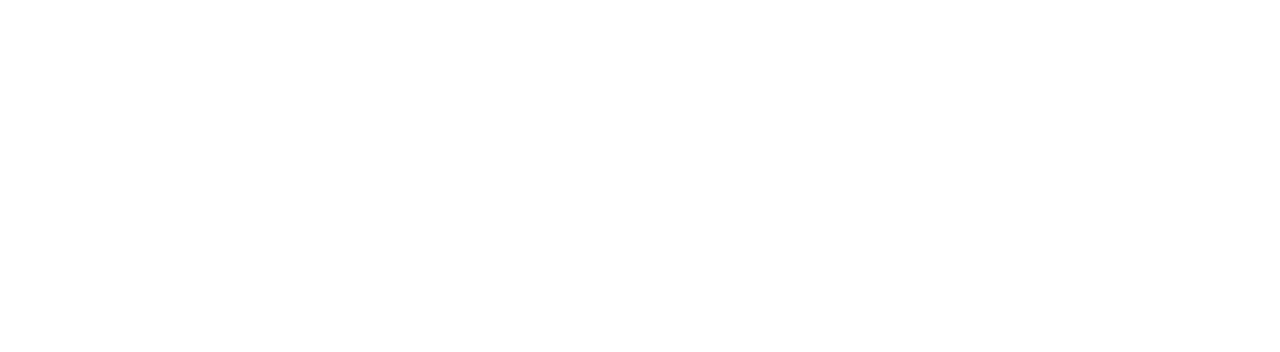
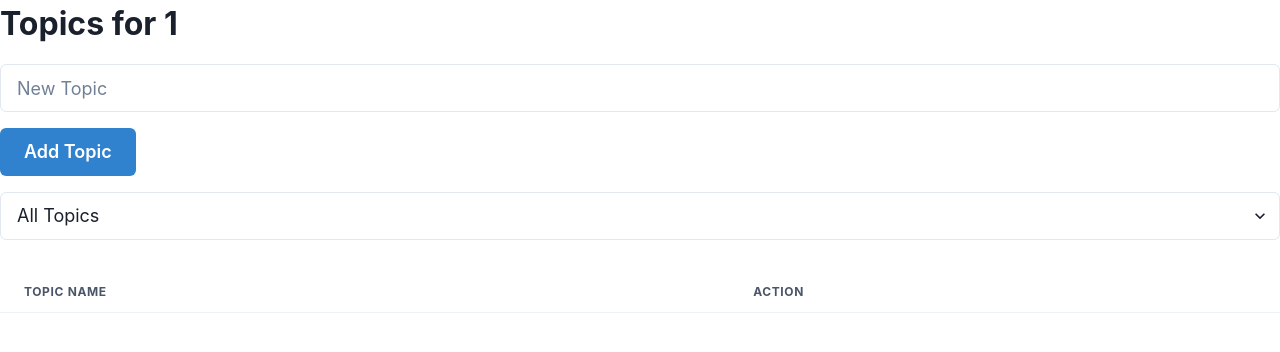
Before and after one commit to SinghVivek2023/our-app, a React (Create React App) app: page /topics/1 in a window 1280 px wide. Shown: the top 352 px of the page. Built offline with nearby package versions, Linux system fonts and the light colour scheme.

Commit message:
upadted the App.js, Topics.js and index.js according to latest react-router-dom@6.11.0

```diff
--- a/src/App.js
+++ b/src/App.js
@@ -13,10 +13,11 @@ import {
   Th,
   Td,
 } from "@chakra-ui/react";
-import { Link, Route } from "react-router-dom";
+import { Link, Route, Routes } from "react-router-dom";
 import standards from "./data/standard";
 import subjects from "./data/subjects";
 import initialChapters from "./data/chapters";
+import topics from "./data/topics";
 import Topics from "./Topics";
 
 const App = () => {
@@ -48,7 +49,9 @@ const App = () => {
   return (
     <Box>
       <FormControl p={4}>
-        <FormLabel>Select standards</FormLabel>
+        <FormLabel fontSize="xl" fontWeight="bold">
+          Select standards
+        </FormLabel>
         <Select
           value={{ label: selectedStandard, value: selectedStandard }}
           options={standards.map((standard) => ({
@@ -58,12 +61,15 @@ const App = () => {
           onChange={(selectedOption) =>
             setSelectedStandard(selectedOption.value)
           }
-          placeholder="Select Standard"
+          placeholder="Select Standards"
+          size="lg"
         />
       </FormControl>
       {selectedStandard && (
         <FormControl p={4}>
-          <FormLabel>Select subject</FormLabel>
+          <FormLabel fontSize="xl" fontWeight="bold">
+            Select subjects
+          </FormLabel>
           <Select
             value={{ label: selectedSubject, value: selectedSubject }}
             options={subjects[selectedStandard].map((subject) => ({
@@ -73,7 +79,8 @@ const App = () => {
             onChange={(selectedOption) =>
               setSelectedSubject(selectedOption.value)
             }
-            placeholder="Select Subject"
+            placeholder="Select Subjects"
+            size="lg"
           />
         </FormControl>
       )}
@@ -83,9 +90,13 @@ const App = () => {
             placeholder="New Chapter"
             value={newChapter}
             onChange={(e) => setNewChapter(e.target.value)}
+            size="lg"
+            mr={4}
           />
-          <Button onClick={handleAddChapter}>Add Chapter</Button>
-          <Table mt={4}>
+          <Button onClick={handleAddChapter} colorScheme="blue" size="lg">
+            Add Chapter
+          </Button>
+          <Table variant="simple" mt={4}>
             <Thead>
               <Tr>
                 <Th>Chapter Name</Th>
@@ -97,10 +108,19 @@ const App = () => {
                 <Tr key={chapter}>
                   <Td>{chapter}</Td>
                   <Td>
-                    <Button onClick={() => handleDeleteChapter(chapter)}>
+                    <Button
+                      onClick={() => handleDeleteChapter(chapter)}
+                      colorScheme="red"
+                      mr={2}
+                    >
                       Delete
                     </Button>
-                    <Link to={`/topics/${chapter}`}>Go For Topics</Link>
+                    <Link
+                      to={`/topics/${chapter}`}
+                      state={{ topics: topics[chapter] }}
+                    >
+                      Go For Topics
+                    </Link>
                   </Td>
                 </Tr>
               ))}
@@ -108,7 +128,9 @@ const App = () => {
           </Table>
         </Box>
       )}
-      <Route path="/topics/:chapter" component={Topics} />
+      <Routes>
+        <Route path="/topics/:chapter" element={<Topics />} />
+      </Routes>
     </Box>
   );
 };
--- a/src/Topics.js
+++ b/src/Topics.js
@@ -9,13 +9,16 @@ import {
   Tr,
   Th,
   Td,
+  Select,
 } from "@chakra-ui/react";
 import { useParams } from "react-router-dom";
+import topicsData from "./data/topics";
 
-const Topics = () => {
+const Topics = ({ location }) => {
   const { chapter } = useParams();
-  const [topics, setTopics] = useState([]);
+  const [topics, setTopics] = useState(topicsData[chapter] || []);
   const [newTopic, setNewTopic] = useState("");
+  const [topicFilter, setTopicFilter] = useState("");
 
   const handleAddTopic = () => {
     if (newTopic !== "") {
@@ -30,16 +33,52 @@ const Topics = () => {
     setTopics(updatedTopics);
   };
 
+  const handleFilterChange = (e) => {
+    setTopicFilter(e.target.value);
+  };
+
+  const filteredTopics = topics.filter((topic) =>
+    topic.toLowerCase().includes(topicFilter.toLowerCase())
+  );
+
   return (
     <Box>
-      <h1>Topics for {chapter}</h1>
+      <h1
+        style={{ fontSize: "2rem", fontWeight: "bold", marginBottom: "1rem" }}
+      >
+        Topics for {chapter}
+      </h1>
       <Input
         placeholder="New Topic"
         value={newTopic}
         onChange={(e) => setNewTopic(e.target.value)}
+        size="lg"
+        marginBottom="1rem"
       />
-      <Button onClick={handleAddTopic}>Add Topic</Button>
-      <Table mt={4}>
+      <Button
+        onClick={handleAddTopic}
+        colorScheme="blue"
+        size="lg"
+        marginBottom="1rem"
+      >
+        Add Topic
+      </Button>
+      <Select
+        value={topicFilter}
+        onChange={handleFilterChange}
+        size="lg"
+        marginBottom="1rem"
+      >
+        <option value="" disabled>
+          All Topics
+        </option>
+        {topics.map((topic, index) => (
+          <option key={index} value={topic}>
+            {topic}
+          </option>
+        ))}
+      </Select>
+      <Table variant="simple" marginTop="2rem">
         <Thead>
           <Tr>
             <Th>Topic Name</Th>
@@ -47,11 +86,17 @@ const Topics = () => {
           </Tr>
         </Thead>
         <Tbody>
-          {topics.map((topic, index) => (
+          {filteredTopics.map((topic, index) => (
             <Tr key={index}>
               <Td>{topic}</Td>
               <Td>
-                <Button onClick={() => handleDeleteTopic(index)}>Delete</Button>
+                <Button
+                  onClick={() => handleDeleteTopic(index)}
+                  colorScheme="red"
+                  size="sm"
+                >
+                  Delete
+                </Button>
               </Td>
             </Tr>
           ))}
--- a/src/index.js
+++ b/src/index.js
@@ -1,13 +1,20 @@
 import React from "react";
 import ReactDOM from "react-dom";
-import { BrowserRouter as Router, Route, Switch } from "react-router-dom";
+import { BrowserRouter, Routes, Route } from "react-router-dom";
+import { ChakraProvider } from "@chakra-ui/react";
 import App from "./App";
+import Topics from "./Topics";
 
 ReactDOM.render(
-  <Router>
-    <Switch>
-      <Route exact path="/" component={App} />
-    </Switch>
-  </Router>,
+  <React.StrictMode>
+    <ChakraProvider>
+      <BrowserRouter>
+        <Routes>
+          <Route path="/" element={<App />} />
+          <Route path="/topics/:chapter" element={<Topics />} />
+        </Routes>
+      </BrowserRouter>
+    </ChakraProvider>
+  </React.StrictMode>,
   document.getElementById("root")
 );
```
